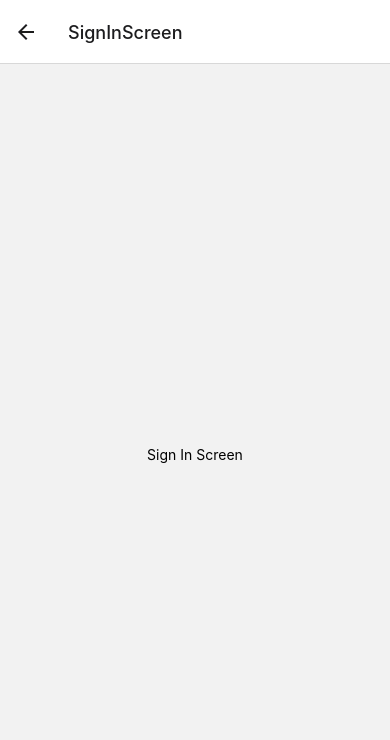
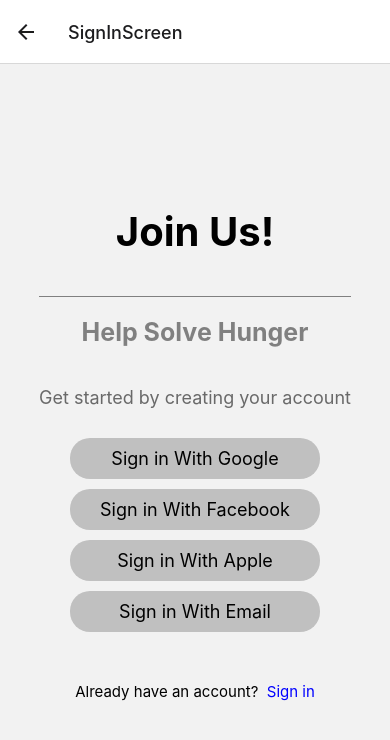
Before and after one commit to mcamilletti1/Grade-a-Fruit, a React Native app in the folder GradeAFruit/: screen /SignInScreen in a window 390 px wide. Shown: the top 740 px of the page. Built offline with nearby package versions, Linux system fonts and the light colour scheme.

Commit message:
created fruit grader page and mostly finished styling sign in page

```diff
--- a/GradeAFruit/App.tsx
+++ b/GradeAFruit/App.tsx
@@ -4,6 +4,7 @@ import { NavigationContainer } from '@react-navigation/native';
 import { createStackNavigator } from '@react-navigation/stack';
 import Home from './src/components/home';
 import SignInScreen from './src/components/signin';
+import FruitGrader from './src/components/fruitgrader';
 
 
 type RootStackParamList = {
@@ -19,6 +20,7 @@ const App: React.FC = () => {
         <Stack.Navigator initialRouteName="Home">
           <Stack.Screen name="Home" component={Home} />
           <Stack.Screen name="SignInScreen" component={SignInScreen} />
+          <Stack.Screen name="FruitGrader" component={FruitGrader} />
         </Stack.Navigator>
       </NavigationContainer>
     </SafeAreaProvider>
--- /dev/null
+++ b/GradeAFruit/src/components/fruitgrader.tsx
@@ -0,0 +1,27 @@
+import React from 'react';
+import { View, Text, StyleSheet } from 'react-native';
+
+const FruitGrader: React.FC = () => {
+
+ return (
+    <View style={styles.container}>
+      <Text style={styles.fruitgrader}>Fruit Grader</Text>
+    </View>
+  );
+};
+
+const styles = StyleSheet.create({
+  container: {
+    flex: 1,
+    justifyContent: 'center',
+    alignItems: 'center',
+  },
+  fruitgrader: {
+    fontSize: 40,
+    fontWeight: 'bold',
+    color: 'black',
+    paddingBottom: 40,
+  },
+});
+
+export default FruitGrader;
--- a/GradeAFruit/src/components/signin.tsx
+++ b/GradeAFruit/src/components/signin.tsx
@@ -1,11 +1,44 @@
 import React from 'react';
-import { View, Text, StyleSheet } from 'react-native';
+import { View, Text, StyleSheet, TouchableOpacity } from 'react-native';
+import { NavigationScreenProp, NavigationState, NavigationParams } from 'react-navigation';
+
+type SignInProps = {
+    navigation: NavigationScreenProp<NavigationState, NavigationParams>;
+};
 
 
-const SignInScreen: React.FC = () => {
+
+const SignInScreen: React.FC<SignInProps> = ({ navigation }) => {
+
+  const onPressHandler = () => {
+    navigation.navigate('FruitGrader');
+ }
+
   return (
     <View style={styles.container}>
-      <Text>Sign In Screen</Text>
+      <Text style={styles.joinus}>Join Us!</Text>
+      <View style={styles.textWrapper}>
+        <Text style={styles.solvehunger}>Help Solve Hunger</Text>
+        <Text style={styles.getstarted}>Get started by creating your account</Text>
+      </View>
+      <TouchableOpacity style={styles.button} onPress={onPressHandler}>
+        <Text style={styles.buttonText}>Sign in With Google</Text>
+      </TouchableOpacity>
+      <TouchableOpacity style={styles.button} onPress={onPressHandler}>
+        <Text style={styles.buttonText}>Sign in With Facebook</Text>
+      </TouchableOpacity>
+      <TouchableOpacity style={styles.button} onPress={onPressHandler}>
+        <Text style={styles.buttonText}>Sign in With Apple</Text>
+      </TouchableOpacity>
+      <TouchableOpacity style={styles.button} onPress={onPressHandler}>
+        <Text style={styles.buttonText}>Sign in With Email</Text>
+      </TouchableOpacity>
+      <Text style={styles.account}>
+        Already have an account? {' '}
+        <TouchableOpacity onPress={onPressHandler}>
+            <Text style={styles.signInLink}>Sign in</Text>
+        </TouchableOpacity>
+      </Text>
     </View>
   );
 };
@@ -16,6 +49,51 @@ const styles = StyleSheet.create({
     justifyContent: 'center',
     alignItems: 'center',
   },
+  textWrapper: {
+    borderTopWidth: 1,
+    borderTopColor: 'grey',
+  },
+  joinus: {
+    fontSize: 40,
+    fontWeight: 'bold',
+    color: 'black',
+    paddingBottom: 40,
+  },
+  solvehunger: {
+    fontSize: 25,
+    fontWeight: 'bold',
+    color: 'grey',
+    paddingTop: 20,
+    textAlign: 'center',
+    paddingBottom: 40,
+  },
+  getstarted: {
+    fontSize: 18,
+    fontWeight: 'regular',
+    color: 'dimgrey',
+    marginBottom: 30,
+  },
+  button: {
+    alignItems: 'center',
+    backgroundColor: 'silver',
+    padding: 10,
+    borderRadius: 20,
+    elevation: 2,
+    width: 250,
+    marginBottom: 10,
+  },
+  buttonText: {
+    fontSize: 18,
+    color: 'black',
+  },
+  account: {
+    fontSize: 15,
+    marginTop: 20,
+  },
+  signInLink: {
+    color: 'blue',
+    marginTop: 20,
+  },
 });
 
 export default SignInScreen;
```
